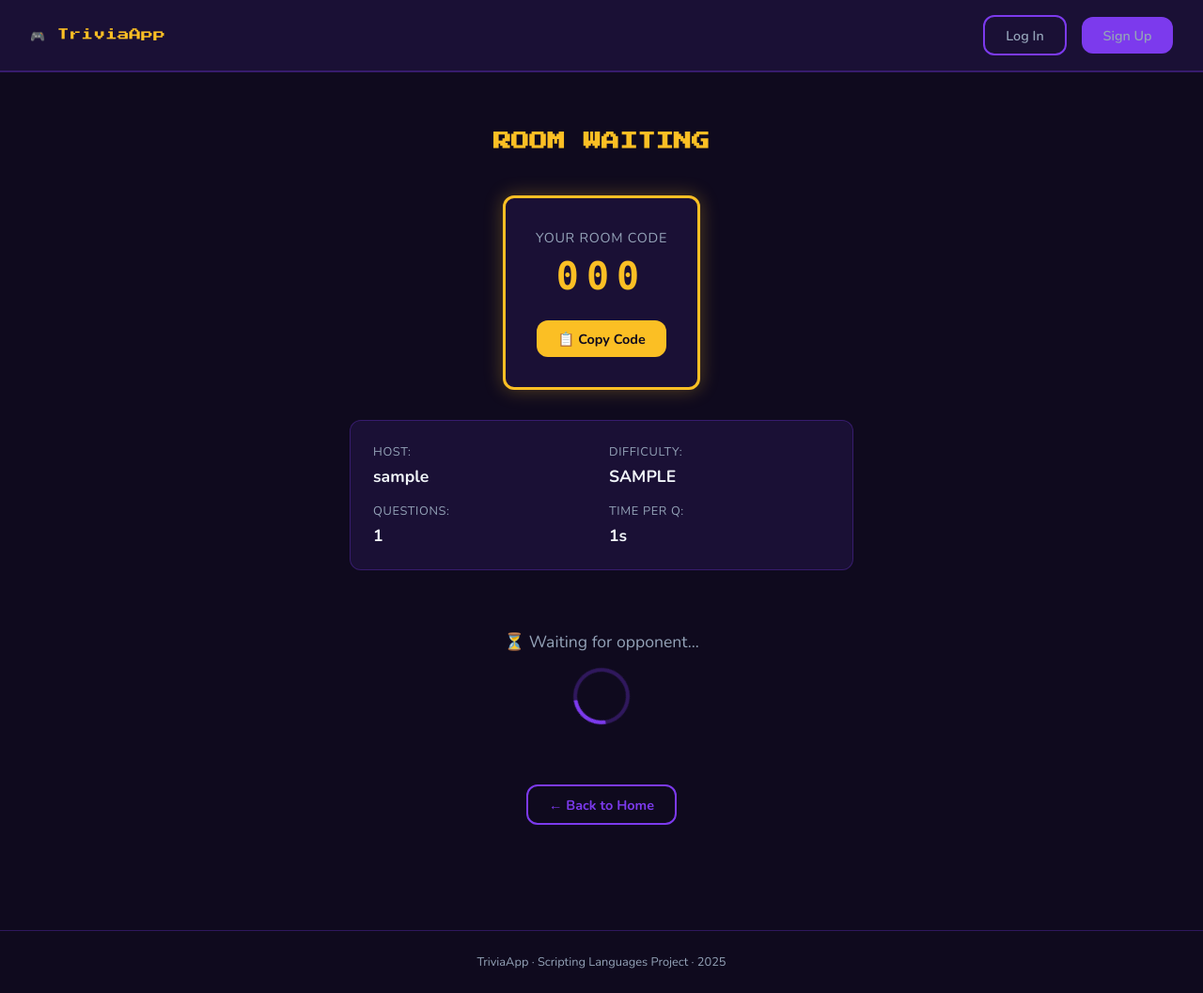
After one commit to josedanielmoya/trivia-app, a Flask app: template app/templates/game/lobby.html in a window 1280 px wide. The commit adds this page. Shown: the whole page at 94% size. Run offline with Flask 3, Linux system fonts and the light colour scheme; the template is opened without the code that fills it: values that come from a table or form of the project are taken from there, others are empty; tables that the repository leaves empty hold one stand-in row (values such as "Sample post").

Commit message:
feat: add lobby template and styling
- Create game/lobby.html with room code display and game settings
- Show host info, difficulty, question count, and time per question
- Add auto-refresh every 2s to detect when second player joins
- Add CSS styling for lobby with arcade theme
- Copy-to-clipboard functionality for room code

```diff
--- a/app/static/css/style.css
+++ b/app/static/css/style.css
@@ -101,10 +101,79 @@ body { font-family: var(--font-body); background: var(--bg); color: var(--text);
     font-size: 0.8rem; border-top: 1px solid var(--border); margin-top: 3rem;
 }
 
+/* ===== LOBBY ===== */
+.lobby-container {
+    display: flex; flex-direction: column; align-items: center; gap: 2rem;
+    padding: 2rem; max-width: 600px; margin: 0 auto;
+}
+
+.lobby-title {
+    font-family: var(--font-arcade); font-size: 1.2rem; color: var(--yellow);
+    text-align: center; margin-bottom: 1rem;
+}
+
+.room-code-box {
+    background: var(--surface); border: 3px solid var(--yellow);
+    border-radius: var(--radius); padding: 2rem; text-align: center;
+    box-shadow: 0 0 20px rgba(251,191,36,0.3);
+}
+
+.room-label {
+    color: var(--text-muted); font-size: 0.9rem; margin-bottom: 0.5rem;
+    text-transform: uppercase; letter-spacing: 0.05em;
+}
+
+.room-code {
+    font-family: monospace; font-size: 2.5rem; color: var(--yellow);
+    font-weight: 700; letter-spacing: 0.2em; margin-bottom: 1rem;
+}
+
+.btn-copy { background: var(--yellow); color: var(--bg); margin-top: 0.5rem; }
+.btn-copy:hover { background: #fcd34d; }
+
+.game-info {
+    display: grid; grid-template-columns: 1fr 1fr; gap: 1rem;
+    width: 100%; background: var(--surface); padding: 1.5rem;
+    border: 1px solid var(--border); border-radius: var(--radius);
+}
+
+.info-item {
+    display: flex; flex-direction: column; gap: 0.3rem;
+}
+
+.info-label {
+    color: var(--text-muted); font-size: 0.8rem; text-transform: uppercase;
+    letter-spacing: 0.05em;
+}
+
+.info-value {
+    color: var(--text); font-weight: 700; font-size: 1.1rem;
+}
+
+.waiting-indicator {
+    text-align: center; padding: 2rem;
+}
+
+.waiting-text {
+    color: var(--text-muted); font-size: 1.1rem; margin-bottom: 1rem;
+}
+
+.loading-spinner {
+    width: 60px; height: 60px; border: 4px solid var(--border);
+    border-top-color: var(--purple); border-radius: 50%;
+    animation: spin 1s linear infinite; margin: 0 auto;
+}
+
+@keyframes spin {
+    to { transform: rotate(360deg); }
+}
+
 /* ===== RESPONSIVE ===== */
 @media (max-width: 600px) {
     .navbar { padding: 0.75rem 1rem; flex-wrap: wrap; gap: 0.5rem; }
     .navbar-brand { font-size: 0.65rem; }
     .auth-card { padding: 1.5rem; }
     .error-code { font-size: 3rem; }
+    .room-code { font-size: 1.8rem; }
+    .game-info { grid-template-columns: 1fr; }
 }
--- /dev/null
+++ b/app/templates/game/lobby.html
@@ -0,0 +1,54 @@
+{% extends "base.html" %}
+
+{% block title %}Lobby - TriviaApp{% endblock %}
+
+{% block content %}
+<div class="lobby-container">
+    <h1 class="lobby-title">ROOM WAITING</h1>
+
+    <div class="room-code-box">
+        <p class="room-label">Your Room Code</p>
+        <p class="room-code">{{ game.code }}</p>
+        <button class="btn btn-copy" onclick="copyToClipboard('{{ game.code }}')">📋 Copy Code</button>
+    </div>
+
+    <div class="game-info">
+        <div class="info-item">
+            <span class="info-label">Host:</span>
+            <span class="info-value">{{ game.host.username }}</span>
+        </div>
+        <div class="info-item">
+            <span class="info-label">Difficulty:</span>
+            <span class="info-value">{{ game.difficulty.upper() }}</span>
+        </div>
+        <div class="info-item">
+            <span class="info-label">Questions:</span>
+            <span class="info-value">{{ game.num_questions }}</span>
+        </div>
+        <div class="info-item">
+            <span class="info-label">Time per Q:</span>
+            <span class="info-value">{{ game.time_per_q }}s</span>
+        </div>
+    </div>
+
+    <div class="waiting-indicator">
+        <p class="waiting-text">⏳ Waiting for opponent...</p>
+        <div class="loading-spinner"></div>
+    </div>
+
+    <a href="{{ url_for('index') }}" class="btn btn-outline">← Back to Home</a>
+</div>
+
+<script>
+    function copyToClipboard(code) {
+        navigator.clipboard.writeText(code).then(() => {
+            alert('Room code copied to clipboard!');
+        });
+    }
+
+    // Auto-refresh every 2 seconds to check if guest joined
+    setTimeout(() => {
+        location.reload();
+    }, 2000);
+</script>
+{% endblock %}
```
